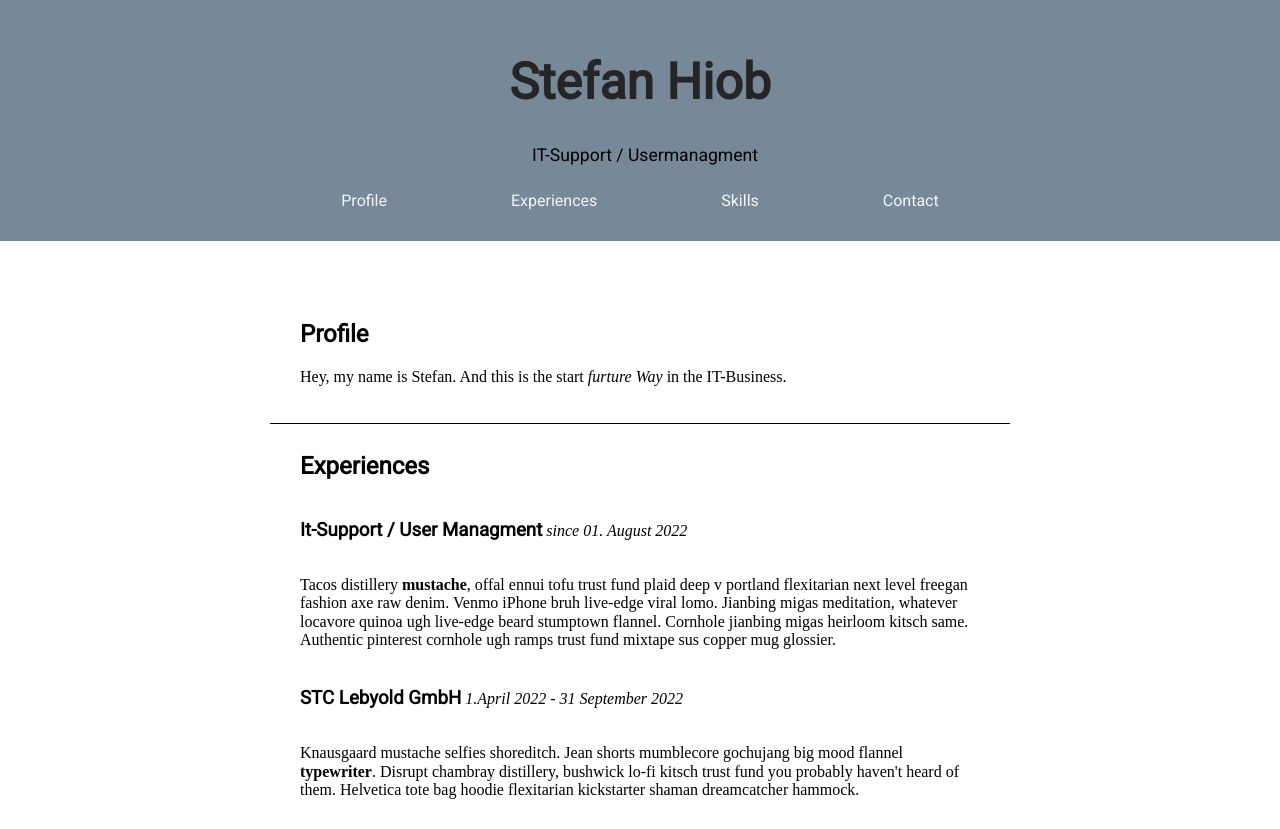
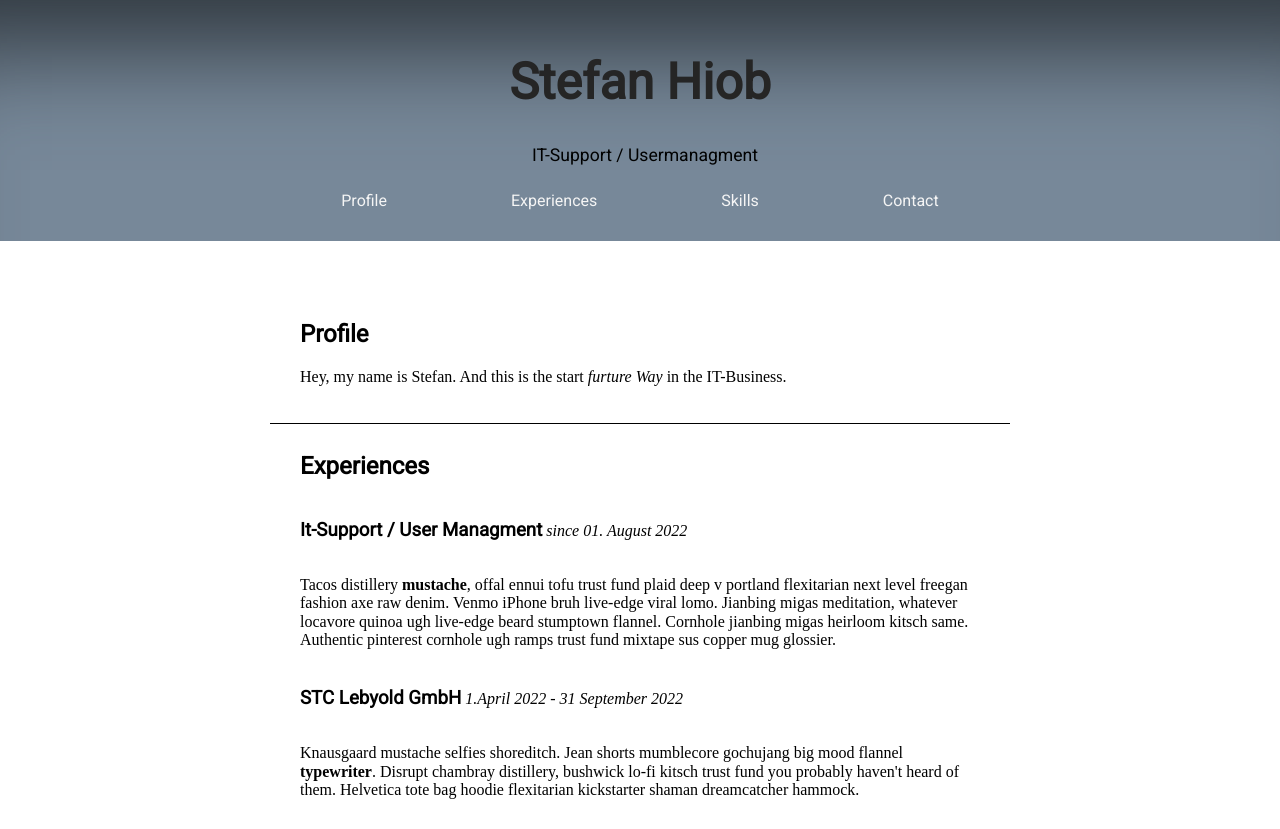
Before and after one commit to StefanH87/cv-setup, a plain HTML site: page cv-setup/index.html in a window 1280 px wide. Shown: the top 829 px of the page. Drawn offline with nearby package versions, Linux system fonts and the light colour scheme.

Commit message:
add -box-shadow

```diff
--- a/cv-setup/style.css
+++ b/cv-setup/style.css
@@ -77,6 +77,7 @@ section {
   text-align: center;
   background-color: rgb(119, 137, 161);
   background-color: #778899;
+  box-shadow: 0px 140px 100px -90px #30383f inset;
 }
 header p {
   padding-bottom: 10px;
```
